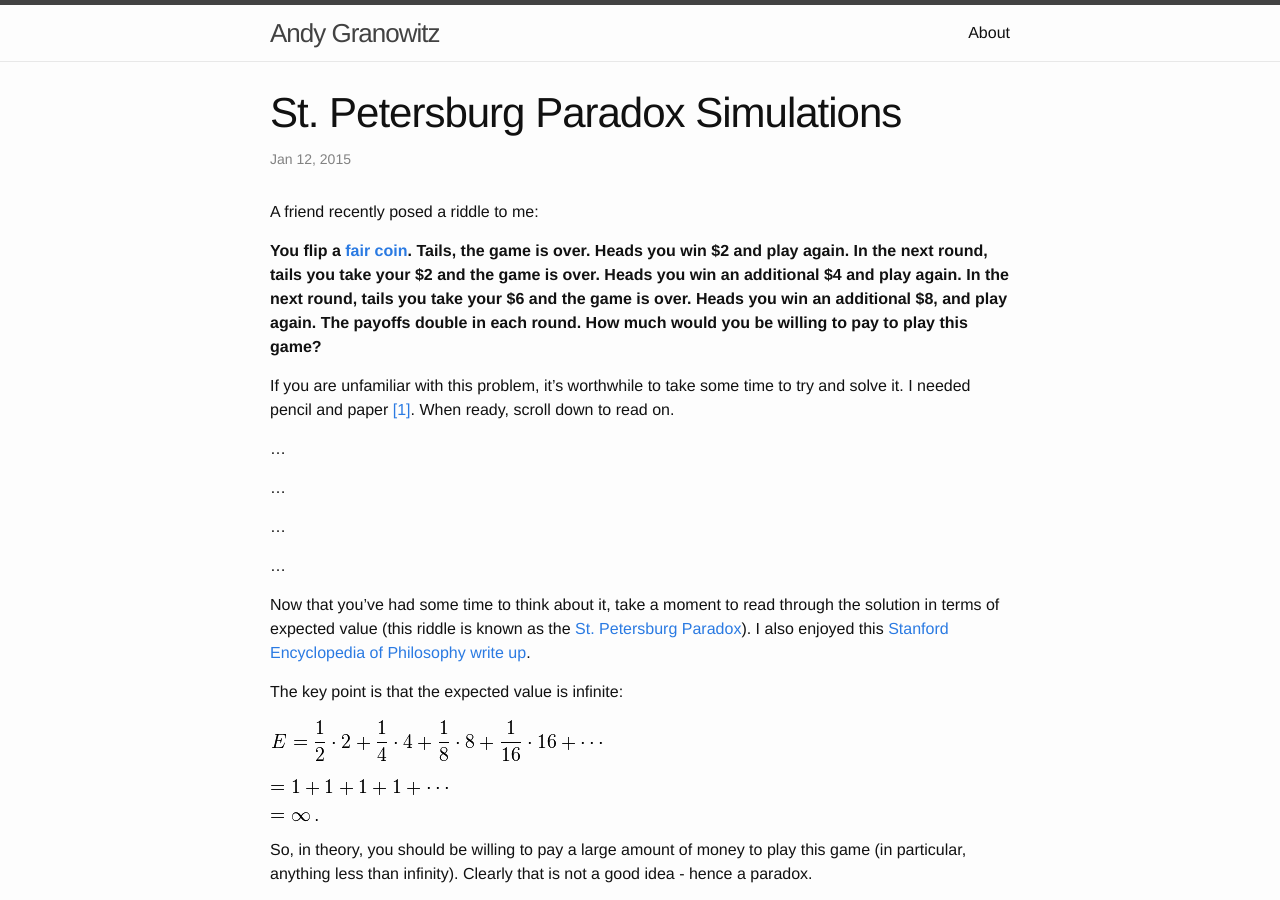
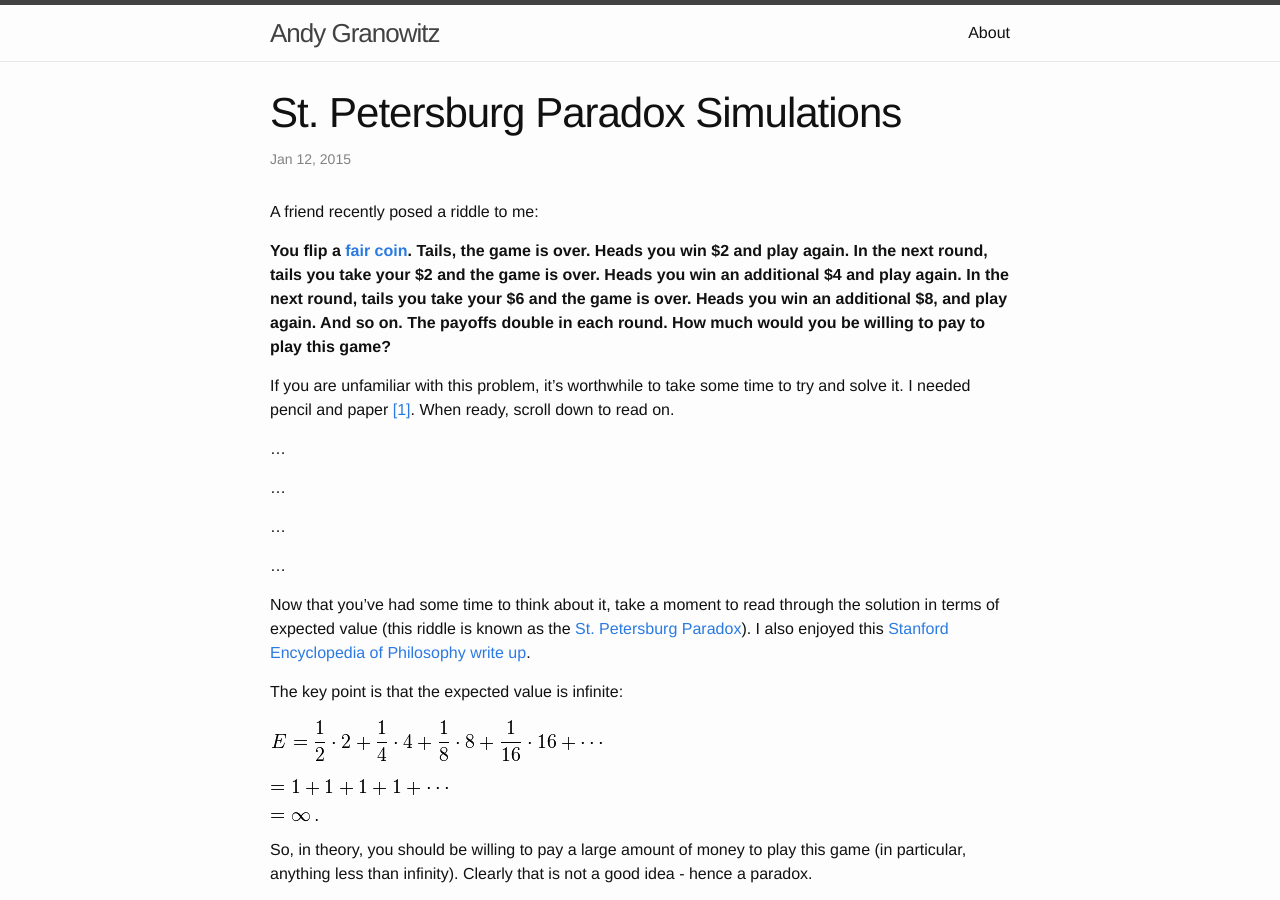
Before and after one commit to grano/grano.github.io, a Jekyll site: the page built from _posts/2015-01-12-r-code-simulation-st-petersburg-paradox.md, in a window 1280 px wide and 900 px high. Built offline with Jekyll 4.4.1, drawn with Linux system fonts in a browser that asks for light colours; nearby versions of some CDN libraries; comment, search, counter and statistics services are not loaded.

Commit message:
Update 2015-01-12-r-code-simulation-st-petersburg-paradox.md

```diff
--- a/_posts/2015-01-12-r-code-simulation-st-petersburg-paradox.md
+++ b/_posts/2015-01-12-r-code-simulation-st-petersburg-paradox.md
@@ -5,7 +5,7 @@ tags: [st petersburg paradox, probability, statistics, rstats, code, math, riddl
 
 A friend recently posed a riddle to me:
 
-**You flip a [fair coin](http://en.wikipedia.org/wiki/Fair_coin). Tails, the game is over. Heads you win $2 and play again. In the next round, tails you take your $2 and the game is over. Heads you win an additional $4 and play again. In the next round, tails you take your $6 and the game is over. Heads you win an additional $8, and play again. The payoffs double in each round. How much would you be willing to pay to play this game?**
+**You flip a [fair coin](http://en.wikipedia.org/wiki/Fair_coin). Tails, the game is over. Heads you win $2 and play again. In the next round, tails you take your $2 and the game is over. Heads you win an additional $4 and play again. In the next round, tails you take your $6 and the game is over. Heads you win an additional $8, and play again. And so on. The payoffs double in each round. How much would you be willing to pay to play this game?**
 
 If you are unfamiliar with this problem, it's worthwhile to take some time to try and solve it. I needed pencil and paper [[1]](#1). When ready, scroll down to read on.
 
```
